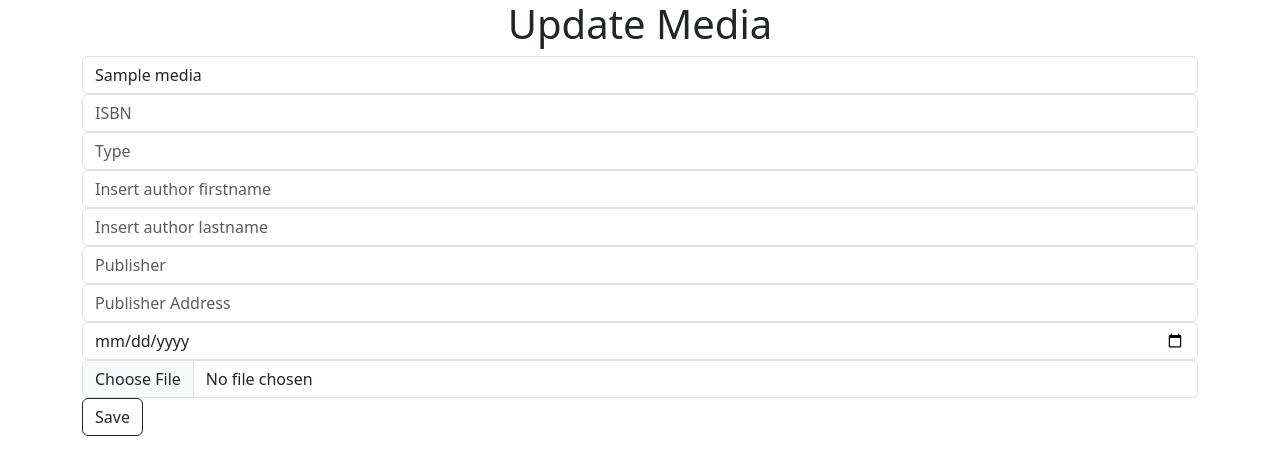
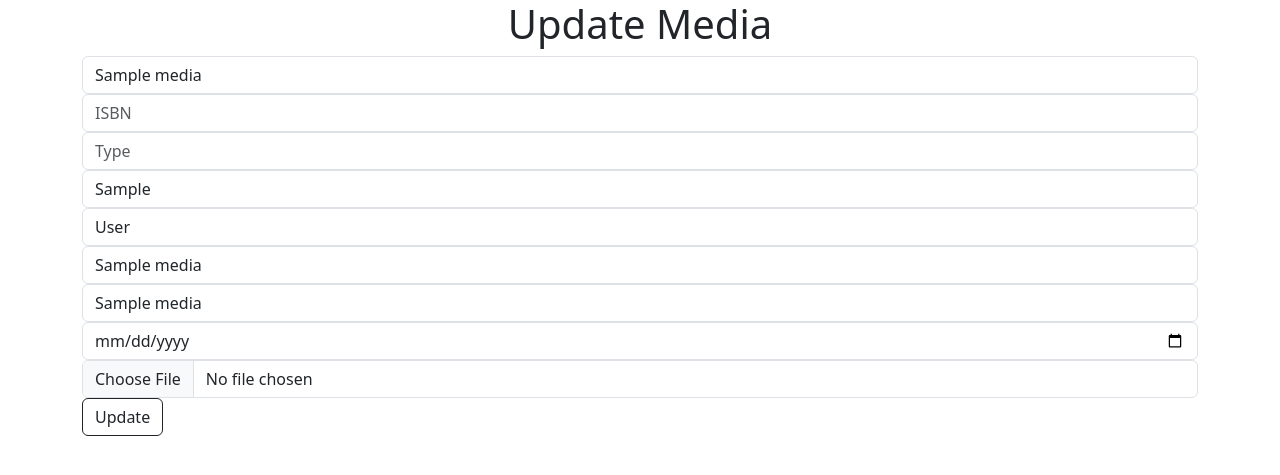
Before and after one commit to Arnaldo1990/BE18-CR4-ArnaldoBismarques, a PHP site: page /edit.php?id=1 in a window 1280 px wide. Shown: the top 475 px of the page. Run offline with PHP 8.4, Linux system fonts and the light colour scheme; tables that the repository leaves empty or names only in its code hold one stand-in row (values such as "Sample post"); data that the repository does not hold is empty.

Commit message:
button update added

```diff
--- a/edit.php
+++ b/edit.php
@@ -29,16 +29,16 @@
             <h1 class="text-center">Update Media</h1>
                     <form method="post" enctype="multipart/form-data">
                         <input type="text" placeholder="Fill in media title" class="form-control" name="title" value="<?= $row["title"]?>">
-                        <input type="number" placeholder="ISBN" class="form-control" name="ISBN">
-                        <input type="text" placeholder="Type" class="form-control" name="type">
-                        <input type="text" placeholder="Insert author firstname" class="form-control" name="author_first_name">
-                        <input type="text" placeholder="Insert author lastname" class="form-control" name="author_last_name">
-                        <input type="text" placeholder="Publisher" class="form-control" name="publisher_name">
-                        <input type="text" placeholder="Publisher Address" class="form-control" name="publisher_address">
-                        <input type="Date" placeholder="YYYY-MM-DD" class="form-control" name="publish_date">
+                        <input type="number" placeholder="ISBN" class="form-control" name="ISBN" value="<?= $row["ISBN"]?>">
+                        <input type="text" placeholder="Type" class="form-control" name="type" value="<?= $row["type"]?>">
+                        <input type="text" placeholder="Insert author firstname" class="form-control" name="author_first_name" value="<?= $row["author_first_name"]?>">
+                        <input type="text" placeholder="Insert author lastname" class="form-control" name="author_last_name" value="<?= $row["author_last_name"]?>">
+                        <input type="text" placeholder="Publisher" class="form-control" name="publisher_name" value="<?= $row["publisher_name"]?>">
+                        <input type="text" placeholder="Publisher Address" class="form-control" name="publisher_address" value="<?= $row["publisher_name"]?>">
+                        <input type="Date" placeholder="YYYY-MM-DD" class="form-control" name="publish_date" value="<?= $row["publish_date"]?>">
                         <input type="file" class="form-control" name="picture">
 
-                        <input type="submit" class="btn btn-outline-dark" name="submit" value="Save">
+                        <input type="submit" class="btn btn-outline-dark" name="submit" value="Update">
 
 
                     </form>
```
